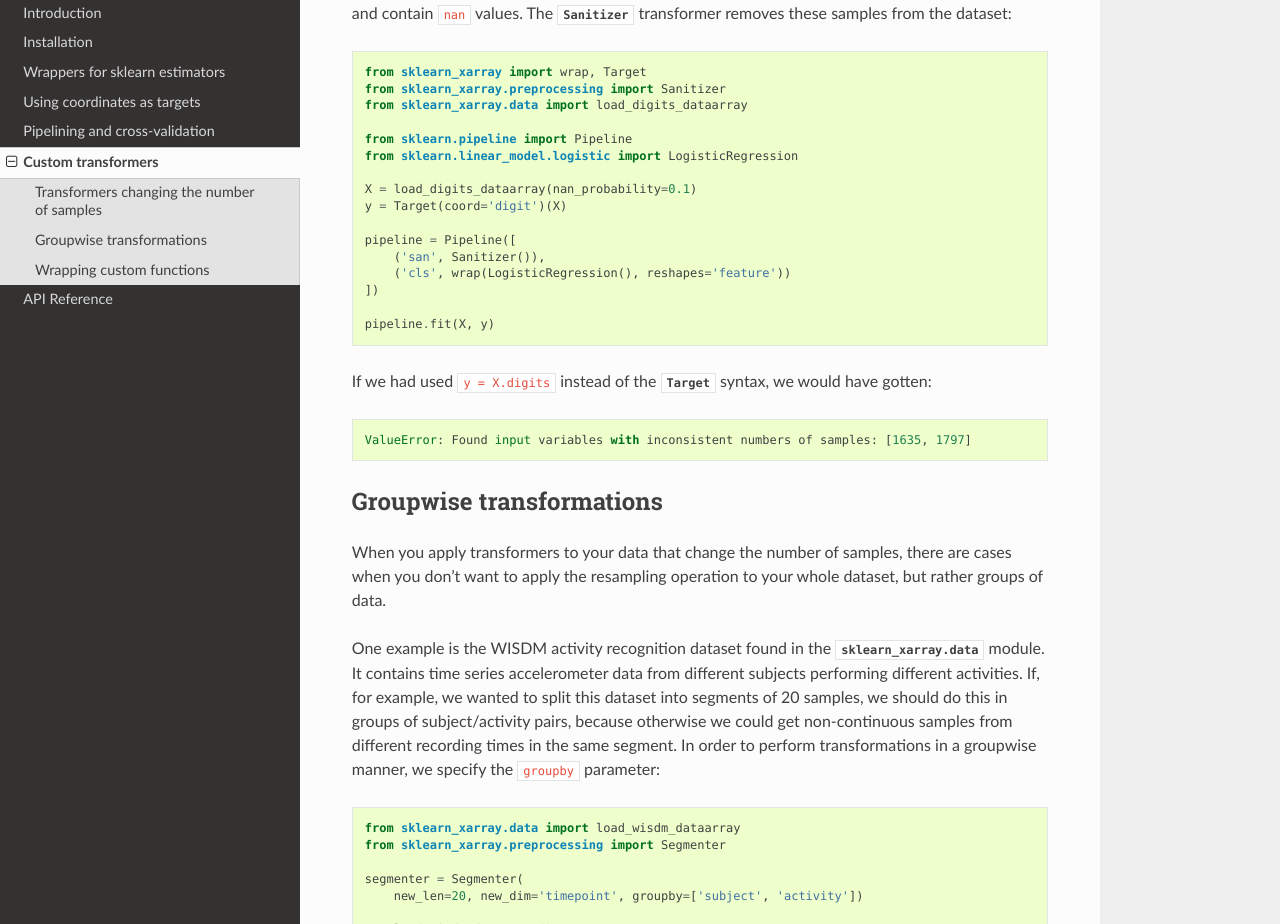
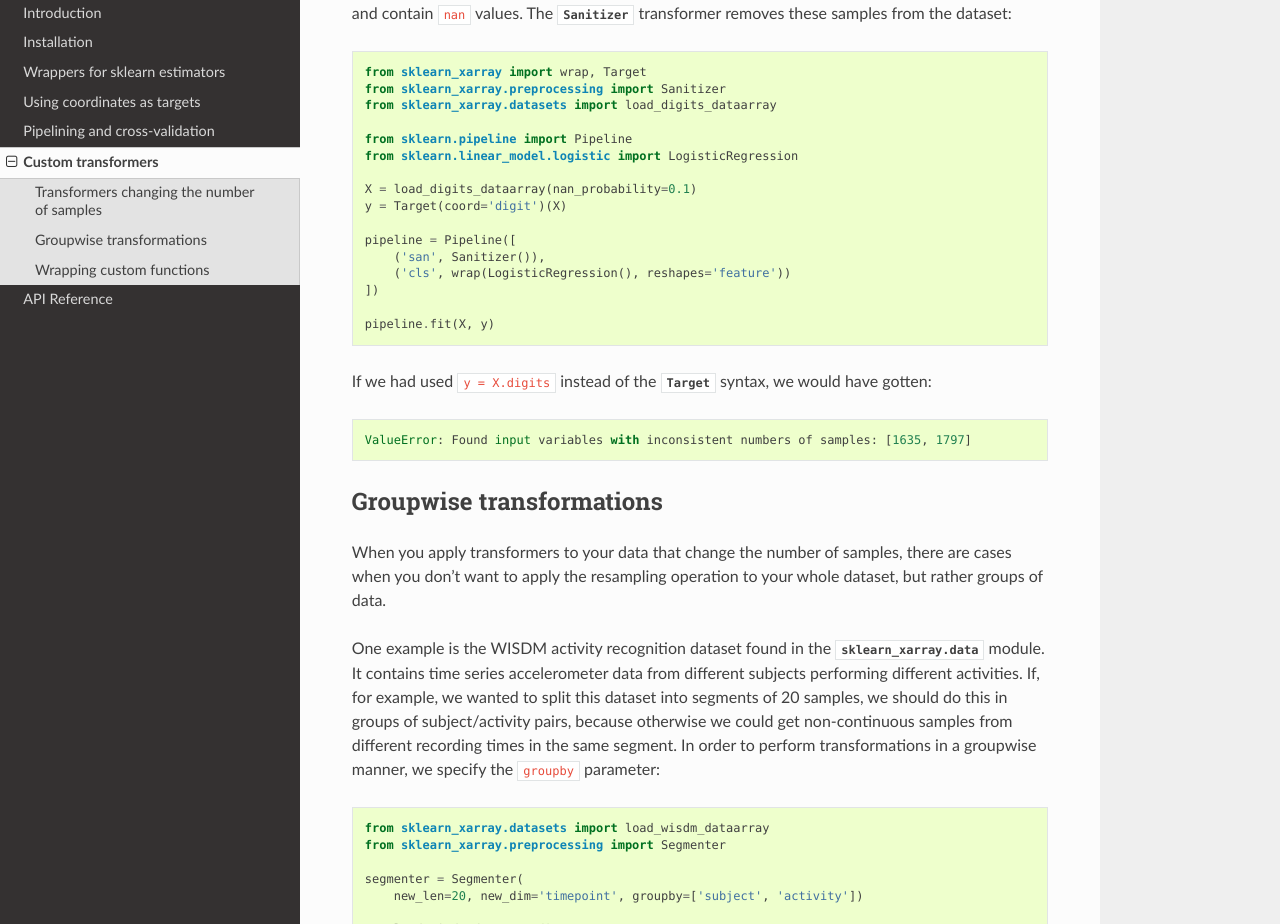
Before and after one commit to phausamann/sklearn-xarray, a Sphinx documentation site: the page built from doc/content/transformers.rst, in a window 1280 px wide and 1400 px high, scrolled down 417 px. Shown: the part 162-1086 px from the top of the window. Built offline with Sphinx 7.4.7 and the Read the Docs theme 2.0.0, drawn with Linux system fonts in a browser that asks for light colours; formulas are drawn with MathJax 3; pages that are not in the unit, such as notebooks, are missing from menus.

Commit message:
Update documentation

```diff
--- a/doc/content/pipeline.rst
+++ b/doc/content/pipeline.rst
@@ -9,7 +9,7 @@ Wrapped estimators can be used in sklearn pipelines without any additional
 overhead::
 
     from sklearn_xarray import wrap, Target
-    from sklearn_xarray.data import load_digits_dataarray
+    from sklearn_xarray.datasets import load_digits_dataarray
 
     from sklearn.pipeline import Pipeline
     from sklearn.decomposition import PCA
--- a/doc/content/target.rst
+++ b/doc/content/target.rst
@@ -8,7 +8,7 @@ coordinate in an xarray DataArray or Dataset in order to use it as a target
 for supervised learning. This is achieved with a :py:class:`Target` object::
 
     from sklearn_xarray import wrap, Target
-    from sklearn_xarray.data import load_digits_dataarray
+    from sklearn_xarray.datasets import load_digits_dataarray
 
     from sklearn.linear_model.logistic import LogisticRegression
 
--- a/doc/content/transformers.rst
+++ b/doc/content/transformers.rst
@@ -33,7 +33,7 @@ transformer removes these samples from the dataset::
 
     from sklearn_xarray import wrap, Target
     from sklearn_xarray.preprocessing import Sanitizer
-    from sklearn_xarray.data import load_digits_dataarray
+    from sklearn_xarray.datasets import load_digits_dataarray
 
     from sklearn.pipeline import Pipeline
     from sklearn.linear_model.logistic import LogisticRegression
@@ -70,7 +70,7 @@ could get non-continuous samples from different recording times in the same
 segment. In order to perform transformations in a groupwise manner, we
 specify the ``groupby`` parameter::
 
-    from sklearn_xarray.data import load_wisdm_dataarray
+    from sklearn_xarray.datasets import load_wisdm_dataarray
     from sklearn_xarray.preprocessing import Segmenter
 
     segmenter = Segmenter(
--- a/doc/content/wrappers.rst
+++ b/doc/content/wrappers.rst
@@ -21,7 +21,7 @@ First, we look at a basic example that shows how to wrap an estimator from
 sklearn for use with a ``DataArray``::
 
     from sklearn_xarray import wrap
-    from sklearn_xarray.data import load_dummy_dataarray
+    from sklearn_xarray.datasets import load_dummy_dataarray
     from sklearn.preprocessing import StandardScaler
 
     X = load_dummy_dataarray()
@@ -128,7 +128,7 @@ wrapper will fit one estimator for each variable in the Dataset. The fitted
 estimators are stored in the attribute ``estimator_dict_``::
 
     from sklearn_xarray import wrap
-    from sklearn_xarray.data import load_dummy_dataset
+    from sklearn_xarray.datasets import load_dummy_dataset
     from sklearn.preprocessing import StandardScaler
 
     X = load_dummy_dataset()
```
Also changed, not shown: doc/content/whatsnew.rst (+9 -0 lines).
